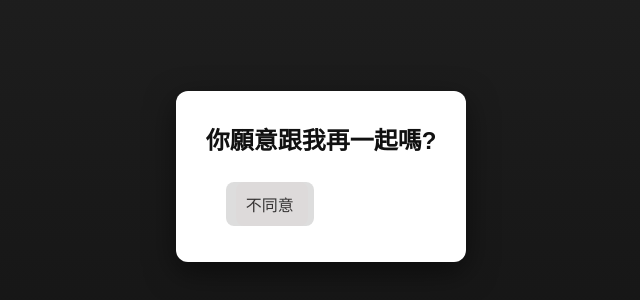
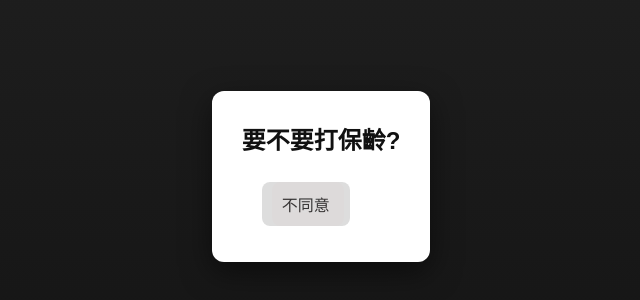
Before and after one commit to hanyu19700927-debug/-Bowling, a plain HTML site: page index.html in a window 1280 px wide. Shown: the part 224-524 px from the top of the page, without its empty margins (319-959 px from the left). Drawn offline with Linux system fonts and the light colour scheme.

Commit message:
Update index.html

```diff
--- a/index.html
+++ b/index.html
@@ -3,13 +3,13 @@
 <head>
   <meta charset="utf-8" />
   <meta name="viewport" content="width=device-width,initial-scale=1" />
-  <title>告白網站</title>
+  <title>伯樂保齡網站</title>
   <link rel="stylesheet" href="style.css">
 </head>
 <body>
   <div id="modal" class="modal">
     <div class="dialog">
-      <h2>你願意跟我再一起嗎?</h2>
+      <h2>要不要打保齡?</h2>
       <div class="buttons">
         <button id="agree" class="btn agree">同意</button>
         <button id="disagree" class="btn disagree">不同意</button>
```
